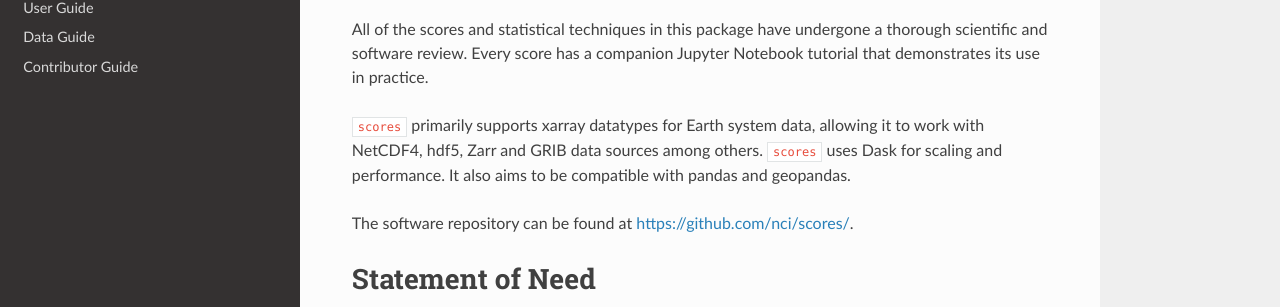
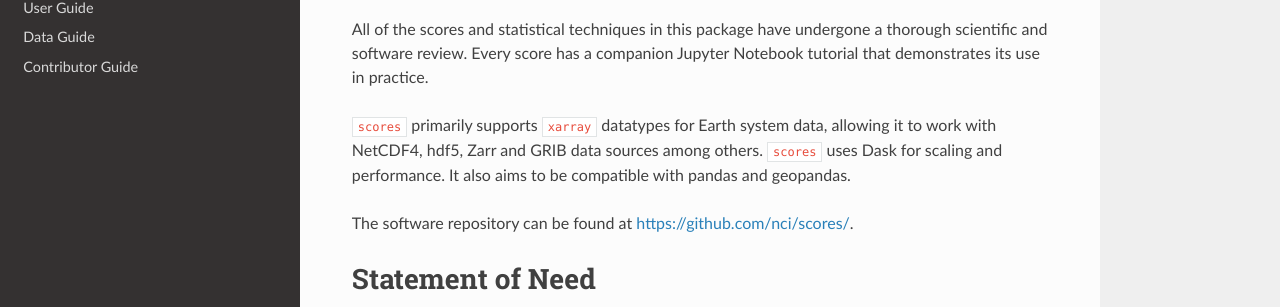
Before and after one commit to nci/scores, an MkDocs documentation site: the page built from docs/paper.md, in a window 1280 px wide and 900 px high, scrolled down 363 px. Shown: the part 142-449 px from the top of the window. Built offline with MkDocs 1.6.1, drawn with Linux system fonts in a browser that asks for light colours; nearby versions of some CDN libraries.

```diff
--- a/docs/paper.md
+++ b/docs/paper.md
@@ -31,7 +31,7 @@ bibliography: paper.bib
 
 All of the scores and statistical techniques in this package have undergone a thorough scientific and software review. Every score has a companion Jupyter Notebook tutorial that demonstrates its use in practice.
 
-`scores` primarily supports xarray datatypes for Earth system data, allowing it to work with NetCDF4, hdf5, Zarr and GRIB data sources among others. `scores` uses Dask for scaling and performance. It also aims to be compatible with pandas and geopandas.
+`scores` primarily supports `xarray` datatypes for Earth system data, allowing it to work with NetCDF4, hdf5, Zarr and GRIB data sources among others. `scores` uses Dask for scaling and performance. It also aims to be compatible with pandas and geopandas.
 
 The software repository can be found at [https://github.com/nci/scores/](https://github.com/nci/scores/).
 
```
